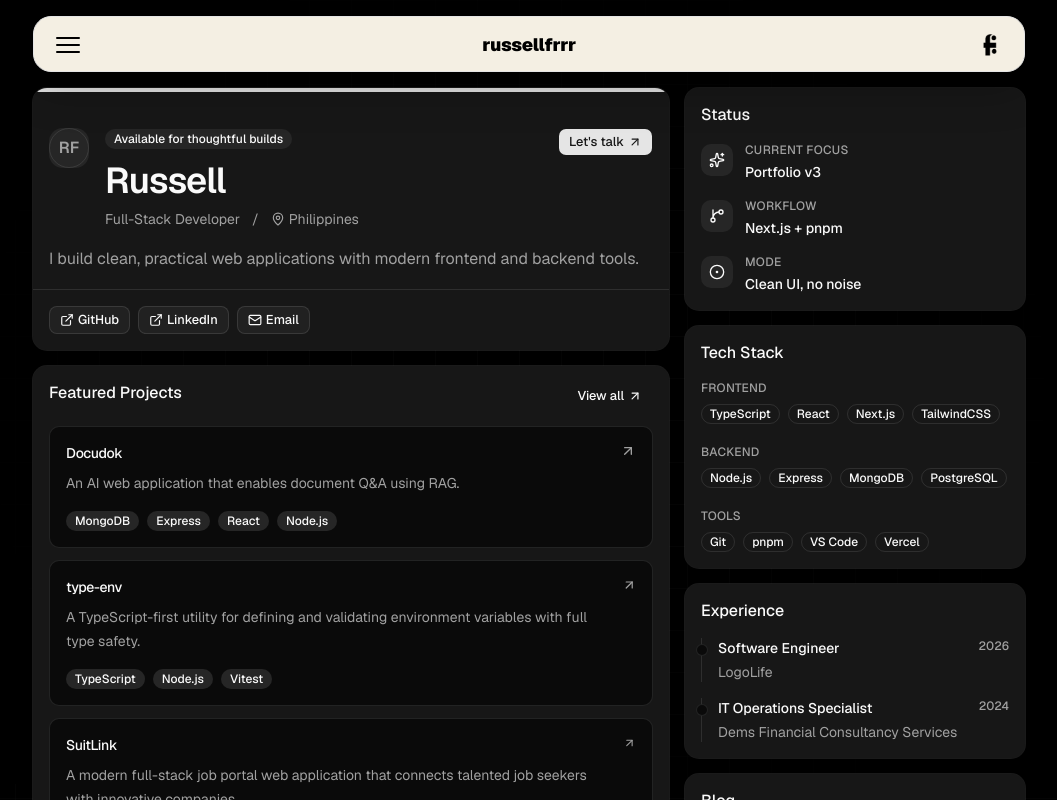
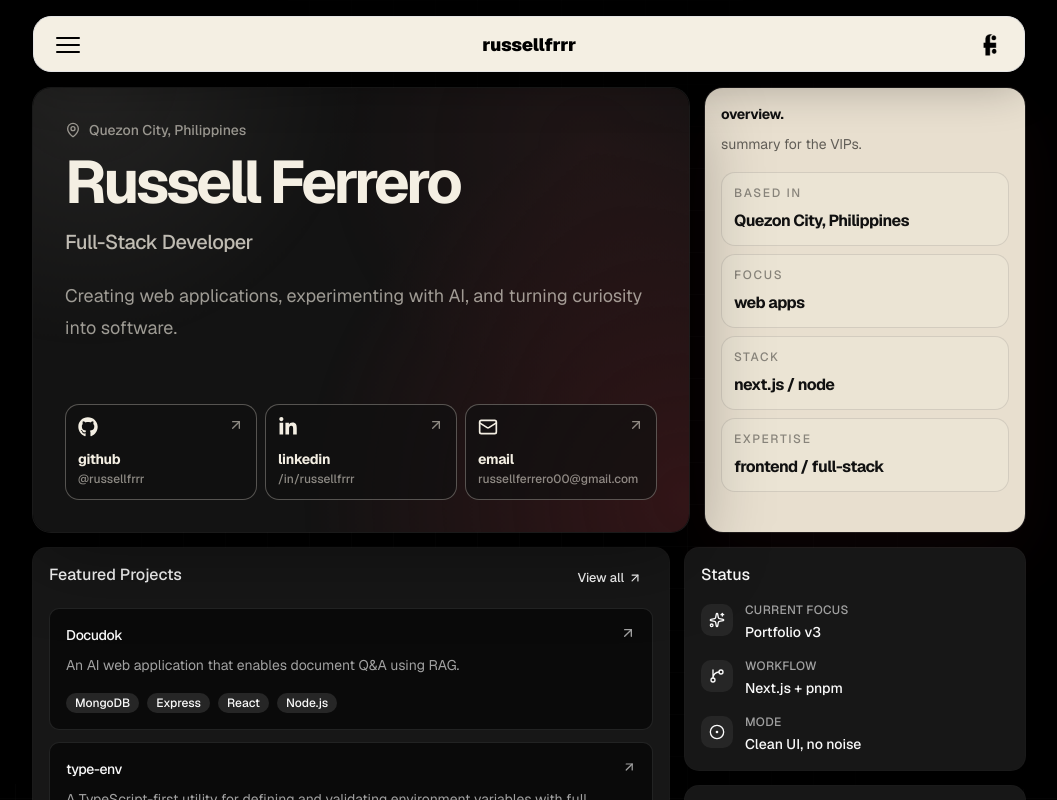
Before and after one commit to russellfrrr/portfolio-v3, a Next.js app: page / in a window 1280 px wide. Shown: the top 800 px of the page, without its empty margins (111-1168 px from the left). Built offline with nearby package versions, Linux system fonts and the light colour scheme.

Commit message:
feat: build dev profile

```diff
--- a/package.json
+++ b/package.json
@@ -18,6 +18,7 @@
     "radix-ui": "^1.4.3",
     "react": "19.2.4",
     "react-dom": "19.2.4",
+    "react-icons": "^5.6.0",
     "shadcn": "^4.8.2",
     "tailwind-merge": "^3.6.0",
     "tw-animate-css": "^1.4.0"
--- a/src/app/globals.css
+++ b/src/app/globals.css
@@ -209,3 +209,17 @@ html[data-menu-open='true'] {
     background-position: 0% 50%;
   }
 }
+
+@keyframes profile-glow {
+  0% {
+    transform: translate3d(-1.5%, -1%, 0) scale(1);
+  }
+
+  50% {
+    transform: translate3d(1.5%, 1%, 0) scale(1.05);
+  }
+
+  100% {
+    transform: translate3d(-1.5%, -1%, 0) scale(1);
+  }
+}
--- a/src/app/page.tsx
+++ b/src/app/page.tsx
@@ -1,8 +1,8 @@
 import { SiteBackground } from '@/components/site/site-background';
 import { SiteHeader } from '@/components/site/site-header';
 import { BlogPreview } from '@/components/sections/blog-preview';
+import { DevProfile } from '@/components/sections/dev-profile';
 import { ExperienceSection } from '@/components/sections/experience-section';
-import { ProfileCard } from '@/components/sections/profile-card';
 import { ProjectsSection } from '@/components/sections/projects-section';
 import { StackSection } from '@/components/sections/stack-section';
 import { StatusCard } from '@/components/sections/status-card';
@@ -13,11 +13,11 @@ const Home = () => {
       <SiteBackground />
       <SiteHeader />
 
-      <main className="mx-auto grid max-w-5xl gap-4 px-4 py-8 lg:grid-cols-[minmax(0,1fr)_340px]">
-        <div className="space-y-4">
-          <ProfileCard />
+      <main className="mx-auto max-w-5xl space-y-4 px-4 py-8">
+        <DevProfile />
+
+        <div className="grid gap-4 lg:grid-cols-[minmax(0,1fr)_340px]">
           <ProjectsSection />
-        </div>
 
           <aside className="space-y-4">
             <StatusCard />
@@ -25,6 +25,7 @@ const Home = () => {
             <ExperienceSection />
             <BlogPreview />
           </aside>
+        </div>
       </main>
     </div>
   );
--- /dev/null
+++ b/src/components/sections/dev-profile.tsx
@@ -0,0 +1,138 @@
+import { ArrowUpRight, Mail, MapPin } from 'lucide-react';
+import { FaGithub, FaLinkedinIn } from 'react-icons/fa6';
+import { Card } from '@/components/ui/card';
+import { profile } from '@/lib/data';
+
+const profileLinks = [
+  {
+    label: 'github',
+    handle: '@russellfrrr',
+    href: profile.github,
+    icon: FaGithub,
+    external: true,
+  },
+  {
+    label: 'linkedin',
+    handle: '/in/russellfrrr',
+    href: profile.linkedin,
+    icon: FaLinkedinIn,
+    external: true,
+  },
+  {
+    label: 'email',
+    handle: profile.email,
+    href: `mailto:${profile.email}`,
+    icon: Mail,
+    external: false,
+  },
+];
+
+const profileMeta = [
+  {
+    label: 'based in',
+    value: profile.location,
+  },
+  {
+    label: 'focus',
+    value: 'web apps',
+  },
+  {
+    label: 'stack',
+    value: 'next.js / node',
+  },
+  {
+    label: 'expertise',
+    value: 'frontend / full-stack',
+  },
+];
+
+export const DevProfile = () => {
+  return (
+    <section className="grid gap-4 lg:grid-cols-[minmax(0,1fr)_320px]">
+      <Card className="relative h-full overflow-hidden rounded-2xl border-[#f4efe3]/10 bg-[#151515]/95 p-6 text-[#f4efe3] shadow-[0_24px_80px_rgba(0,0,0,0.35)] sm:p-8">
+        <div className="absolute -inset-16 animate-[profile-glow_8s_ease-in-out_infinite] bg-[radial-gradient(circle_at_16%_10%,rgba(244,239,227,0.08),transparent_32%),radial-gradient(circle_at_90%_82%,rgba(74,23,27,0.58),transparent_44%),radial-gradient(circle_at_78%_22%,rgba(122,42,47,0.13),transparent_34%)]" />
+
+        <div className="relative z-10 flex h-full min-h-[340px] flex-col sm:min-h-[380px]">
+          <div>
+            <p className="mb-3 inline-flex items-center gap-2 text-sm font-medium text-[#f4efe3]/58">
+              <MapPin className="size-4" />
+              {profile.location}
+            </p>
+
+            <h1 className="max-w-2xl text-5xl font-bold tracking-[-0.055em] text-balance sm:text-6xl">
+              {profile.name}
+            </h1>
+
+            <p className="mt-4 text-xl font-medium tracking-[-0.025em] text-[#f4efe3]/76">
+              {profile.role}
+            </p>
+
+            <p className="mt-6 max-w-2xl text-base leading-7 text-[#f4efe3]/62 sm:text-lg sm:leading-8">
+              {profile.intro}
+            </p>
+          </div>
+
+          <div className="mt-auto grid gap-2 pt-6 sm:grid-cols-3">
+            {profileLinks.map((link) => {
+              const Icon = link.icon;
+
+              return (
+                <a
+                  className="group flex min-h-24 flex-col justify-between rounded-xl border border-[#f4efe3]/30 bg-[#101010]/70 p-3 text-[#f4efe3] outline-none transition duration-300 hover:border-[#6f1d24] focus-visible:border-[#6f1d24] focus-visible:ring-2 focus-visible:ring-[#6f1d24]/35"
+                  href={link.href}
+                  key={link.label}
+                  rel={link.external ? 'noreferrer' : undefined}
+                  target={link.external ? '_blank' : undefined}
+                >
+                  <div className="flex items-start justify-between gap-3">
+                    <Icon className="size-5 transition-colors duration-300 group-hover:text-[#f4efe3]" />
+                    <ArrowUpRight className="size-4 opacity-55 transition-transform group-hover:-translate-y-0.5 group-hover:translate-x-0.5 group-hover:opacity-100" />
+                  </div>
+
+                  <div>
+                    <p className="text-sm font-bold tracking-[-0.02em]">
+                      {link.label}
+                    </p>
+                    <p className="mt-0.5 truncate text-xs font-medium text-[#f4efe3]/55">
+                      {link.handle}
+                    </p>
+                  </div>
+                </a>
+              );
+            })}
+          </div>
+        </div>
+      </Card>
+
+      <Card className="rounded-2xl border-[#f4efe3]/20 bg-[#e8dfcf] p-4 text-[#111111] shadow-[0_24px_80px_rgba(74,23,27,0.18)]">
+        <div className="flex h-full flex-col gap-4">
+          <div>
+            <p className="text-sm font-bold lowercase tracking-[-0.02em]">
+              overview.
+            </p>
+
+            <p className="mt-2 text-sm leading-6 text-black/58">
+              summary for the VIPs.
+            </p>
+          </div>
+
+          <div className="grid gap-2">
+            {profileMeta.map((item) => (
+              <div
+                className="rounded-xl border border-black/10 bg-[#f4efe3]/28 p-3"
+                key={item.label}
+              >
+                <p className="text-xs font-medium uppercase tracking-[0.14em] text-black/42">
+                  {item.label}
+                </p>
+                <p className="mt-2 text-base font-bold tracking-[-0.035em]">
+                  {item.value}
+                </p>
+              </div>
+            ))}
+          </div>
+        </div>
+      </Card>
+    </section>
+  );
+};
--- a/src/components/signature-pill/signature-pill.tsx
+++ b/src/components/signature-pill/signature-pill.tsx
@@ -105,7 +105,9 @@ export const SignaturePill = () => {
     <header className="sticky top-3 z-20 mx-auto h-14 max-w-5xl px-3 sm:top-4 sm:px-4">
       <motion.div
         animate={{ opacity: isMenuOpen ? 1 : 0 }}
-        className="pointer-events-auto fixed inset-0 top-0 -z-10 bg-black/20 backdrop-blur-[2px]"
+        className={`fixed inset-0 top-0 -z-10 bg-black/20 backdrop-blur-[2px] ${
+          isMenuOpen ? 'pointer-events-auto' : 'pointer-events-none'
+        }`}
         initial={false}
         onClick={() => setIsMenuOpen(false)}
         transition={{ duration: 0.22, ease: 'easeOut' }}
--- a/src/lib/data.ts
+++ b/src/lib/data.ts
@@ -1,8 +1,11 @@
 export const profile = {
-  name: 'Russell',
+  name: 'Russell Ferrero',
+  handle: 'russellfrrr',
   role: 'Full-Stack Developer',
-  location: 'Philippines',
-  intro: 'I build clean, practical web applications with modern frontend and backend tools.',
+  slogan: 'all about web.',
+  location: 'Quezon City, Philippines',
+  intro:
+    'Creating web applications, experimenting with AI, and turning curiosity into software.',
   email: 'russellferrero00@gmail.com',
   github: 'https://github.com/russellfrrr',
   linkedin: 'https://www.linkedin.com/in/russellfrrr/',
```
Also changed, not shown: 1 other file (tests, documents, lock files or other folders). Lines whose indentation alone changed are shown as unchanged.
